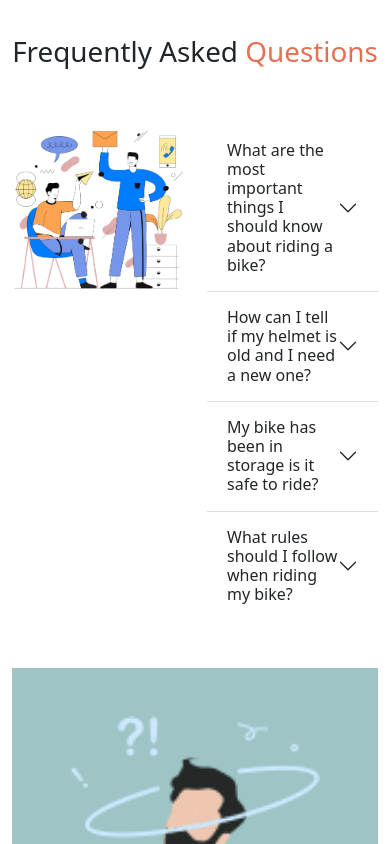
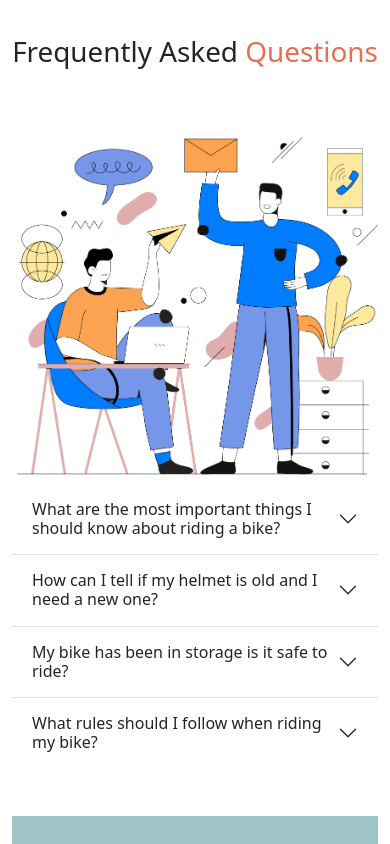
Before and after one commit to MusharratTabassum/Bootstrap-Practice-Honda-CRB, a plain HTML site: page index.html in a window 390 px wide. Shown: the part 4720-5564 px from the top of the page. Drawn offline with nearby package versions, Linux system fonts and the light colour scheme; files whose address does not match are found by name.

Commit message:
modified img of client section added

```diff
--- a/index.html
+++ b/index.html
@@ -247,10 +247,10 @@
                 <h1>Frequently Asked <span style="color:  #E76F51;"> Questions</span></h1>
             </div>
             <div class="row">
-                <div class="col">
+                <div class="col-12 col-lg-6 col-md-5">
                     <img class="img-fluid" width="424px" src="images//faq.png" alt="">
                 </div>
-                <div class="col">
+                <div class="col-lg-6 col-12 col-md-7">
                     <div class="accordion accordion-flush" id="accordionFlushExample">
                         <div class="accordion-item">
                             <h2 class="accordion-header" id="flush-headingOne">
@@ -421,10 +421,8 @@
                 </div>
             </div>
         </div>
-        <h6 class="text-center pt-5"> <small class="copyright-section "><i class="far fa-copyright"></i>2021 bike.
-                All
-                rights
-                reserved</small></h6>
+        <h6 class="text-center pt-5"> <small class="copyright-section "><i class="far fa-copyright"></i>2021 bike.All
+                rights reserved</small></h6>
 
     </footer>
     <!-- bootstrap-script -->
```
Also changed, not shown: 1 other file.
